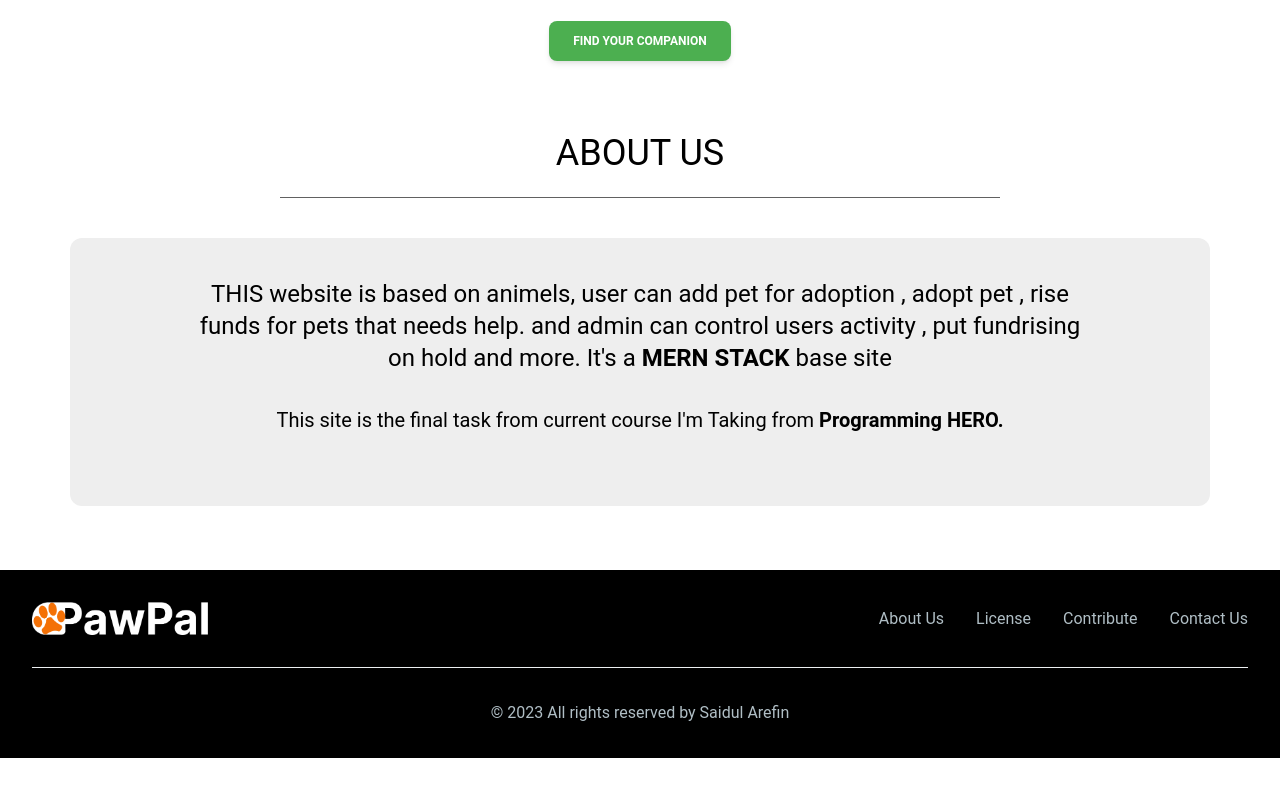
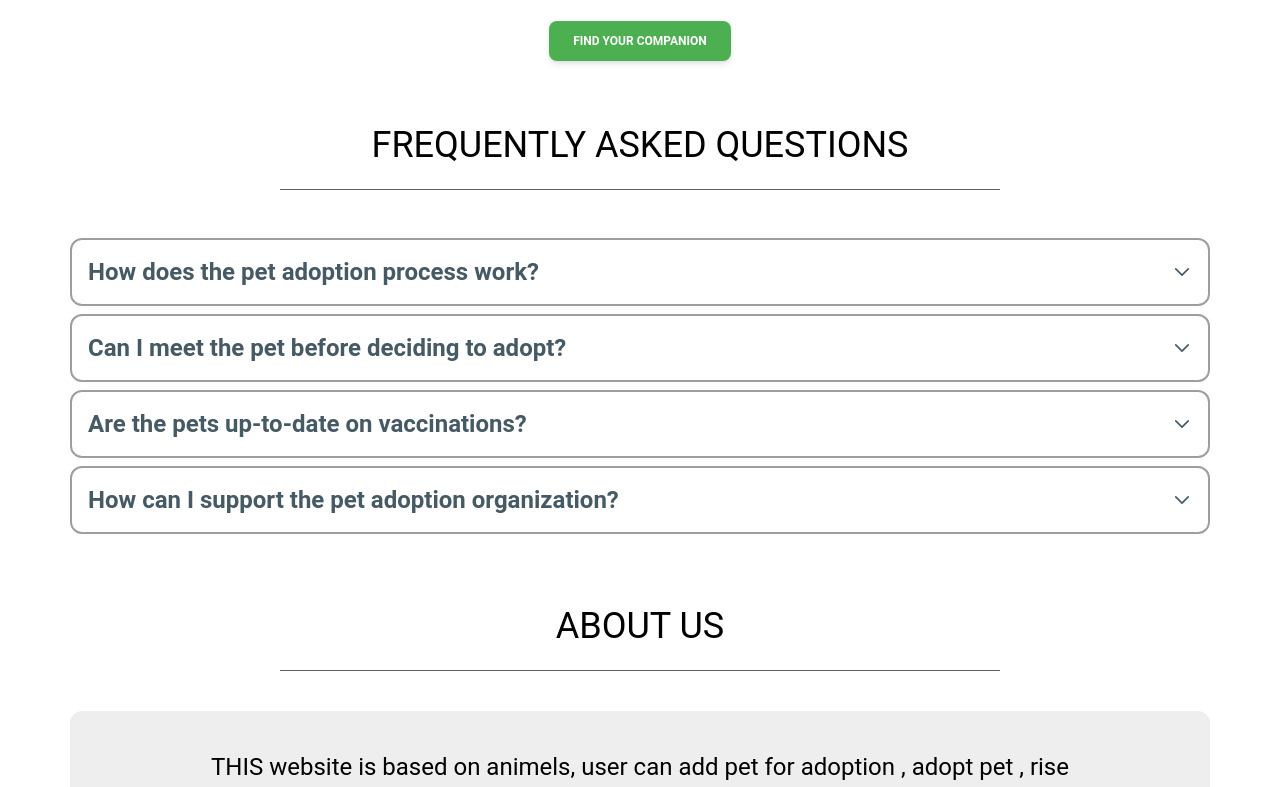
Before and after one commit to codeninja-404/pawpal-client, a React (Vite) app: page / in a window 1280 px wide. Shown: the part 1760-2547 px from the top of the page. Before the commit the page ends 2518 px from the top, so only its background shows below. Built offline with nearby package versions, Linux system fonts and the light colour scheme.

Commit message:
added faq section in home page

```diff
--- a/src/Components/Shared/Footer/Footer.jsx
+++ b/src/Components/Shared/Footer/Footer.jsx
@@ -4,7 +4,8 @@ const Footer = () => {
   return (
     <div>
       <footer className="w-full bg-black text-white p-8">
-        <div className="flex flex-row flex-wrap items-center justify-center gap-y-6 gap-x-12  text-center md:justify-between">
+       <div className="container mx-auto">
+       <div className="flex flex-row flex-wrap items-center justify-center gap-y-6 gap-x-12  text-center md:justify-between">
           <img className="cursor-pointer w-44   " src={logo} />
           <ul className="flex flex-wrap items-center gap-y-2 gap-x-8">
             <li>
@@ -45,6 +46,7 @@ const Footer = () => {
         <p className="block text-center font-sans text-base font-normal leading-relaxed text-blue-gray-200 antialiased">
           © 2023 All rights reserved by Saidul Arefin
         </p>
+       </div>
       </footer>
     </div>
   );
--- /dev/null
+++ b/src/Pages/Home/FAQ/Faq.jsx
@@ -0,0 +1,122 @@
+import {
+  Accordion,
+  AccordionHeader,
+  AccordionBody,
+} from "@material-tailwind/react";
+import { useState } from "react";
+import Container from "../../../Components/Shared/Container/Container";
+import SectionTitle from "../../../Components/Shared/SectionTitle/SectionTitle";
+
+const Faq = () => {
+  function Icon({ id, open }) {
+    return (
+      <svg
+        xmlns="http://www.w3.org/2000/svg"
+        fill="none"
+        viewBox="0 0 24 24"
+        strokeWidth={2}
+        stroke="currentColor"
+        className={`${
+          id === open ? "rotate-180" : ""
+        } h-5 w-5 transition-transform`}
+      >
+        <path
+          strokeLinecap="round"
+          strokeLinejoin="round"
+          d="M19.5 8.25l-7.5 7.5-7.5-7.5"
+        />
+      </svg>
+    );
+  }
+  const [open, setOpen] = useState(0);
+
+  const handleOpen = (value) => setOpen(open === value ? 0 : value);
+  return (
+    <section className="pb-14 px-2">
+      <Container>
+        <SectionTitle heading={"Frequently Asked Questions"}></SectionTitle>
+        <div>
+          <Accordion
+            className="border-2 my-2 border-gray-500 px-4 rounded-xl"
+            open={open === 1}
+            icon={<Icon id={1} open={open} />}
+          >
+            <AccordionHeader
+              onClick={() => handleOpen(1)}
+              className={`border-b-0 text-2xl transition-colors ${
+                open === 1 ? "text-green-500 hover:!text-green-700" : ""
+              }`}
+            >
+              How does the pet adoption process work?
+            </AccordionHeader>
+            <AccordionBody className="text-black text-lg">
+              The pet adoption process typically involves filling out an
+              adoption application, meeting the pet, and completing an adoption
+              interview. If approved, there may be an adoption fee, and the new
+              pet owner takes their furry friend home.
+            </AccordionBody>
+          </Accordion>
+          <Accordion
+            className="border-2 my-2 border-gray-500 px-4 rounded-xl"
+            open={open === 2}
+            icon={<Icon id={2} open={open} />}
+          >
+            <AccordionHeader
+              onClick={() => handleOpen(2)}
+              className={`border-b-0 text-2xl transition-colors ${
+                open === 2 ? "text-green-500 hover:!text-green-700" : ""
+              }`}
+            >
+              Can I meet the pet before deciding to adopt?
+            </AccordionHeader>
+            <AccordionBody className="text-black text-lg">
+              Yes, most adoption agencies encourage potential adopters to spend
+              time with the pet before making a decision. It's essential to
+              ensure a good match between the pet and their new family.
+            </AccordionBody>
+          </Accordion>
+          <Accordion
+            className="border-2 my-2 border-gray-500 px-4 rounded-xl"
+            open={open === 3}
+            icon={<Icon id={3} open={open} />}
+          >
+            <AccordionHeader
+              onClick={() => handleOpen(3)}
+              className={`border-b-0 text-2xl transition-colors ${
+                open === 3 ? "text-green-500 hover:!text-green-700" : ""
+              }`}
+            >
+              Are the pets up-to-date on vaccinations?
+            </AccordionHeader>
+            <AccordionBody className="text-black text-lg">
+              Yes, all pets available for adoption are up-to-date on
+              vaccinations. Their medical records will be provided to the new
+              owner upon adoption.
+            </AccordionBody>
+          </Accordion>
+          <Accordion
+            className="border-2 my-2 border-gray-500 px-4 rounded-xl"
+            open={open === 4}
+            icon={<Icon id={4} open={open} />}
+          >
+            <AccordionHeader
+              onClick={() => handleOpen(4)}
+              className={`border-b-0 text-2xl transition-colors ${
+                open === 4 ? "text-green-500 hover:!text-green-700" : ""
+              }`}
+            >
+              How can I support the pet adoption organization?
+            </AccordionHeader>
+            <AccordionBody className="text-black text-lg">
+              There are several ways to support the organization, including
+              making a donation, volunteering your time, participating in
+              fundraising events, and spreading the word about pet adoption.
+            </AccordionBody>
+          </Accordion>
+        </div>
+      </Container>
+    </section>
+  );
+};
+
+export default Faq;
--- a/src/Pages/Home/Home/Home.jsx
+++ b/src/Pages/Home/Home/Home.jsx
@@ -2,6 +2,7 @@ import AboutUs from "../AboutUs/AboutUs";
 import Banner from "../Banner/Banner";
 import Category from "../Category/Category";
 import CallToAction from "../Cta/CallToAction";
+import Faq from "../FAQ/Faq";
 
 const Home = () => {
   return (
@@ -9,6 +10,7 @@ const Home = () => {
       <Banner></Banner>
       <Category></Category>
       <CallToAction></CallToAction>
+      <Faq></Faq>
       <AboutUs></AboutUs>
     </div>
   );
```
